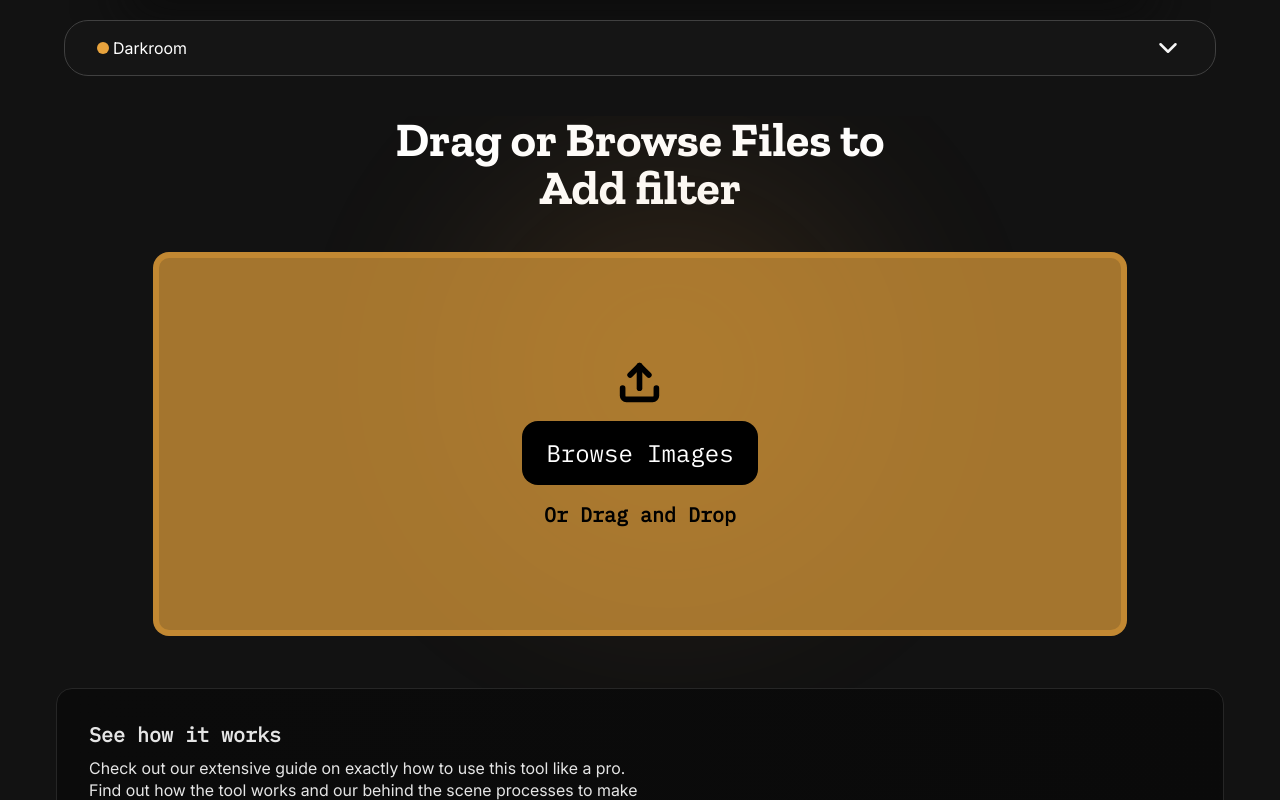
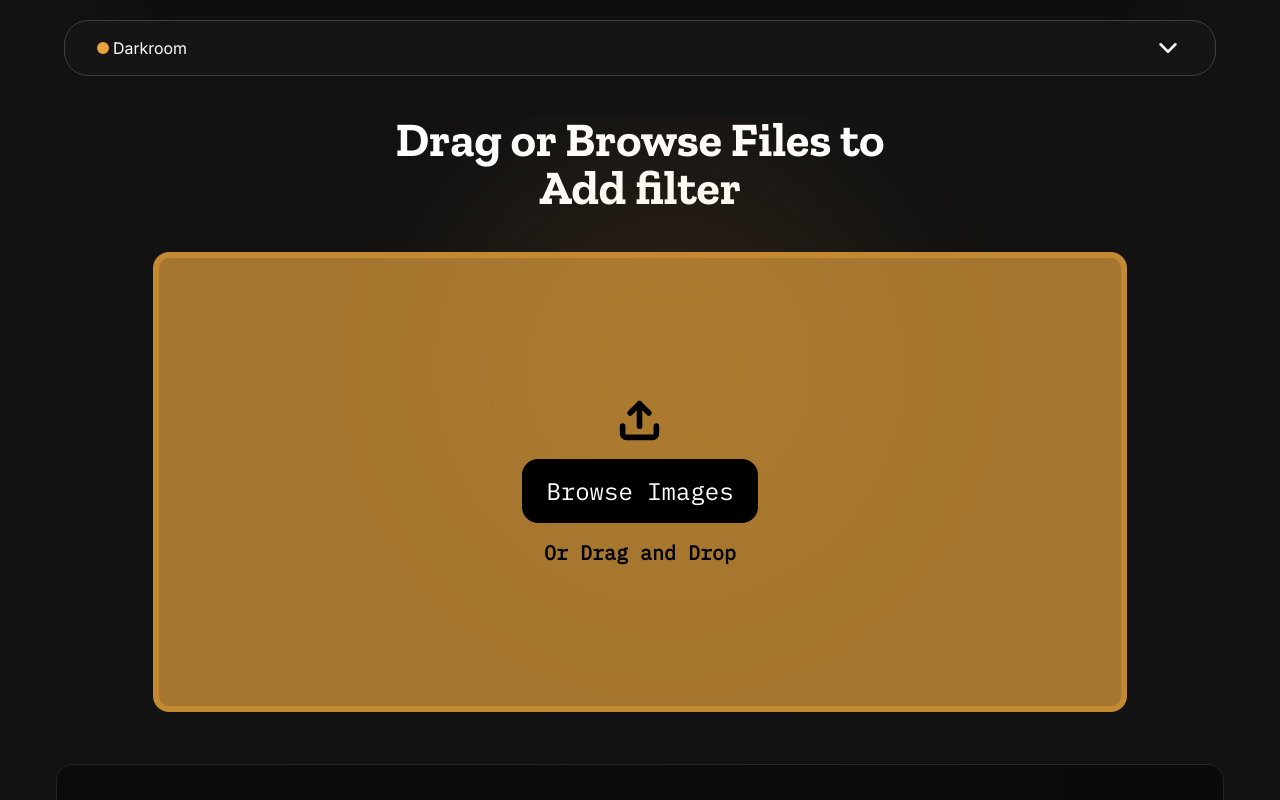
Before and after one commit to ibrahimhere47/Darkroom-v2, a React (Vite) app: page /tools/add-filter in a window 1280 px wide. Shown: the top 800 px of the page. Built offline with nearby package versions, Linux system fonts and the light colour scheme.

Commit message:
Added hover animation to footer and made dropzone slightly taller

```diff
--- a/src/components/Layout.jsx
+++ b/src/components/Layout.jsx
@@ -15,9 +15,9 @@ const Layout = ({ children }) => {
                 <div className='border-t border-dashed border-neutral-600 w-7/8' />
                 <div className='flex flex-col items-center gap-2 w-3/4'>
                     <div className='flex justify-between w-full'>
-                        <Link to='/privacy-policy' className='font-body text-lg text-neutral-300'>Privacy Policy</Link>
-                        <Link to='/terms-and-conditions' className='font-body text-lg text-neutral-300'>Terms and Conditions</Link>
-                        <Link to='/about-us' className='font-body text-lg text-neutral-300'>About Us</Link>
+                        <Link to='/privacy-policy' className='font-body text-lg text-neutral-300 hover:text-amber-47 transition-all duration-400'>Privacy Policy</Link>
+                        <Link to='/terms-and-conditions' className='font-body text-lg text-neutral-300 hover:text-amber-47 transition-all duration-400'>Terms and Conditions</Link>
+                        <Link to='/about-us' className='font-body text-lg text-neutral-300 hover:text-amber-47 transition-all duration-400'>About Us</Link>
                     </div>
                     <p className='font-mono text-neutral-400 mt-4'>Copyright@2026 Darkroom | Your image toolkit</p>
                     <h1 className='font-mono text-neutral-400 -mt-2'>Having issues? Contact us at anonymous.goat222@gmail.com</h1>
--- a/src/components/tool-page-comps/ToolPageDropZone.jsx
+++ b/src/components/tool-page-comps/ToolPageDropZone.jsx
@@ -108,7 +108,7 @@ const ToolPageDropZone = (props) => {
     return (
         <div
             ref={containerRef}
-            className={`relative w-full h-96 rounded-2xl flex flex-col gap-4 justify-center items-center border-6 border-solid transition-colors duration-300 ${
+            className={`relative w-full h-115 rounded-2xl flex flex-col gap-4 justify-center items-center border-6 border-solid transition-colors duration-300 ${
                 isDragging
                     ? 'bg-amber-transparent-dim border-black'
                     : 'bg-amber-transparent border-amber-transparent-dim'
```
